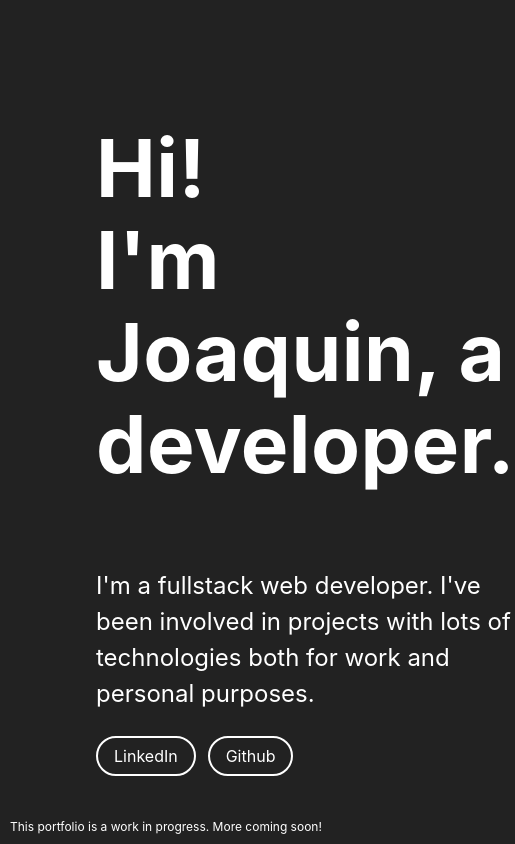
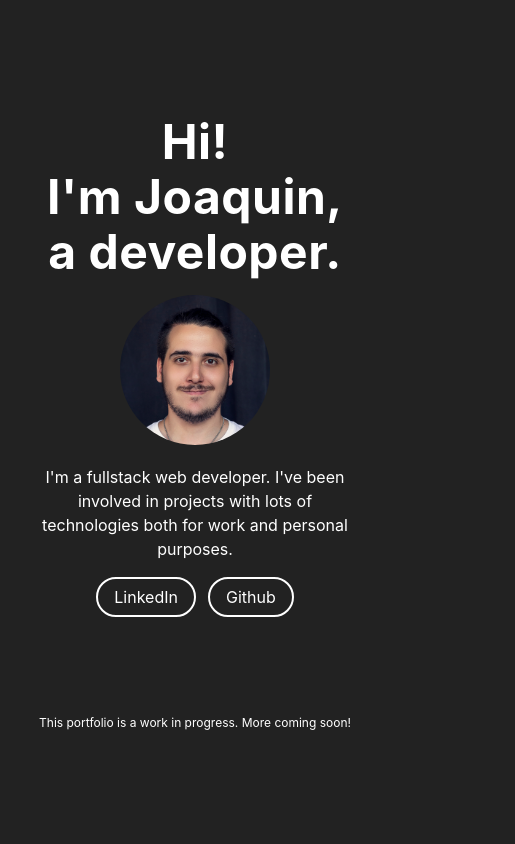
Before and after one commit to joka828/portfolio, a Next.js app: page / in a window 390 px wide. Shown: the whole page, 515 px wide, since content can reach past the window. Built offline with nearby package versions, Linux system fonts and the light colour scheme.

Commit message:
add responsiveness

```diff
--- a/pages/index.tsx
+++ b/pages/index.tsx
@@ -5,7 +5,7 @@ import styles from '../styles/Dashboard.module.css'
 
 const Dashboard: NextPage = () => {
   return (
-    <div className={styles.container}>
+    <div>
       <Head>
         <title>Joaquin Candalaft&apos;s portfolio</title>
         <meta name="description" content="Joaquin Candalaft&apos;s portfolio" />
@@ -24,9 +24,17 @@ const Dashboard: NextPage = () => {
               I&apos;m Joaquin, a developer.
             </span>
           </h1>
+
+          {/* Only displayed on mobile */}
+          <div className={styles.avatarWrapper}>
+            <Image className={styles.avatar} src="/avatar.jpg" alt="Joaquin&apos;s photo" width={150} height={150} />
+          </div>
+          {/* Only displayed on mobile */}
+
           <p className={styles.description}>
             I&apos;m a fullstack web developer. I&apos;ve been involved in projects with lots of technologies both for work and personal purposes.
           </p>
+
           <div className={styles.socials}>
             <a className={styles.socialItem} href="https://www.linkedin.com/in/joaquin-candalaft-1b3933130/" target="_blank" rel="noreferrer">
               LinkedIn
@@ -40,7 +48,7 @@ const Dashboard: NextPage = () => {
         </div>
 
         <div className={styles.rightColumn}>
-          <Image src="/avatar.jpg" alt="Joaquin&apos;s photo" width={400} height={400} />
+          <Image className={styles.avatar} src="/avatar.jpg" alt="Joaquin&apos;s photo" width={400} height={400} />
         </div>
 
         <span className={styles.wipDisclaimer}>
--- a/styles/Dashboard.module.css
+++ b/styles/Dashboard.module.css
@@ -1,26 +1,11 @@
-.container {
-  padding: 0 6rem;
-}
-
 .main {
   min-height: 100vh;
-  padding: 4rem 0;
+  padding: 4rem 6rem;
   flex: 1;
   display: flex;
   flex-direction: row;
   justify-content: space-evenly;
   align-items: center;
-}
-
-.title a {
-  color: #0070f3;
-  text-decoration: none;
-}
-
-.title a:hover,
-.title a:focus,
-.title a:active {
-  text-decoration: underline;
 }
 
 .leftColumn {
@@ -31,7 +16,16 @@
   margin-right: 4rem;
 }
 
+.avatar {
+  border-radius: 50%;
+}
+
+.leftColumn .avatarWrapper {
+  display: none;
+}
+
 .title {
+  margin: 0;
   line-height: 1.15;
   font-size: 5rem;
   display: flex;
@@ -84,11 +78,7 @@
   flex-grow: 1;
 }
 
-.rightColumn img {
-  border-radius: 50%;
-}
-
-.wipDisclaimer{
+.wipDisclaimer {
   position: absolute;
   left: 10px;
   bottom: 10px;
@@ -104,9 +94,53 @@
     Bitstream Vera Sans Mono, Courier New, monospace;
 }
 
-@media (max-width: 600px) {
-  .grid {
-    width: 100%;
+@media (max-width: 1024px) {
+  .main {
+    padding: 2rem 2rem;
+  }
+
+  .leftColumn {
+    flex-shrink: 1;
+    margin-right: 2rem;
+  }
+
+  .title {
+    font-size: 3rem;
+  }
+
+  .description {
+    line-height: 1.5;
+    font-size: 1rem;
+  }
+}
+
+@media (max-width: 768px) {
+  .main {
+    text-align: center;
     flex-direction: column;
   }
+
+  .leftColumn {
+    width: 100%;
+    margin-right: 0;
+    align-items: center;
+  }
+
+  .leftColumn .avatarWrapper {
+    display: block;
+    margin-top: 1rem;
+  }
+
+  .rightColumn {
+    display: none;
+  }
+
+  .socials {
+    justify-content: center;
+  }
+
+  .wipDisclaimer {
+    position: static;
+    margin-top: 1rem;
+  }
 }
```
